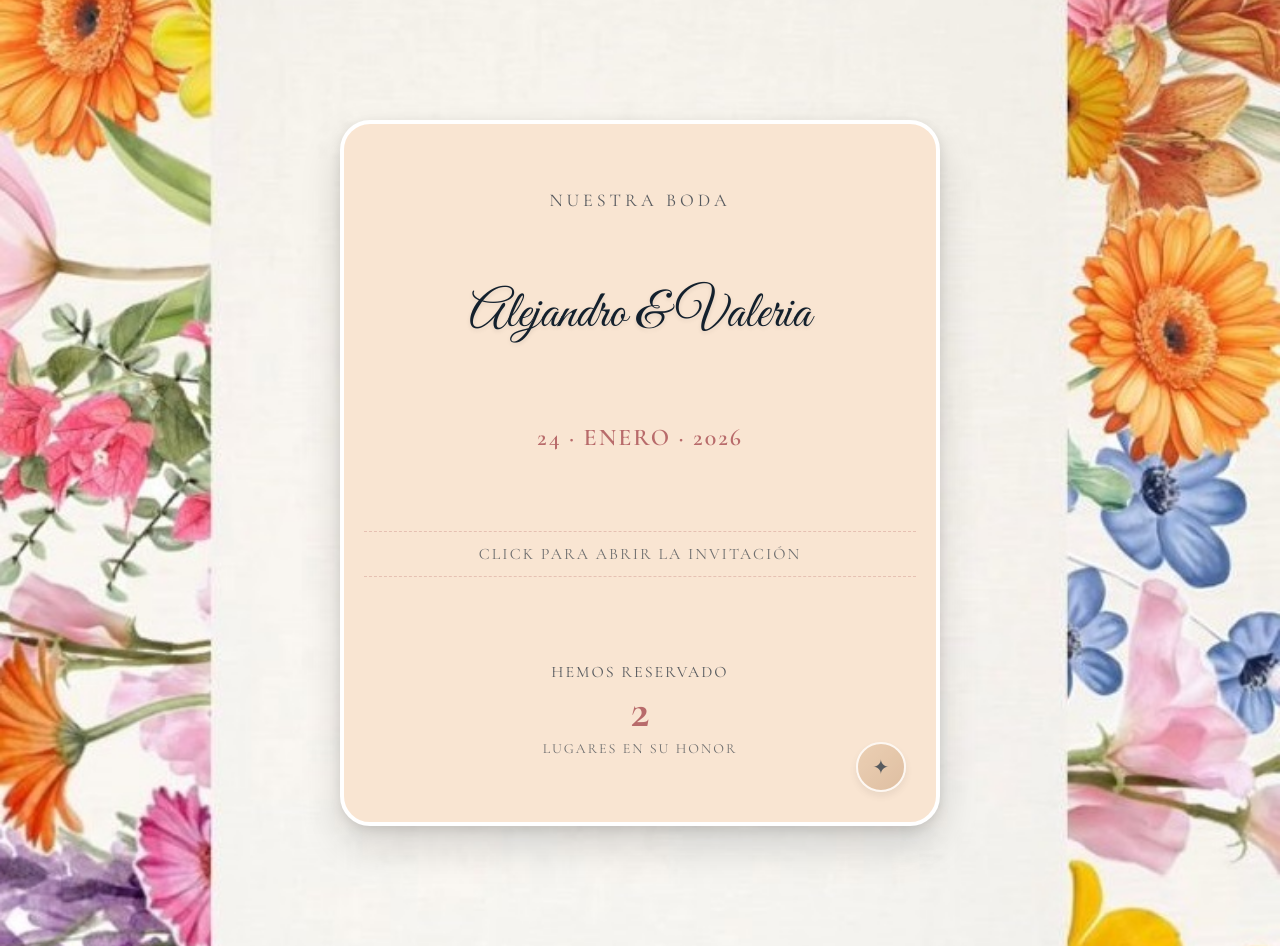
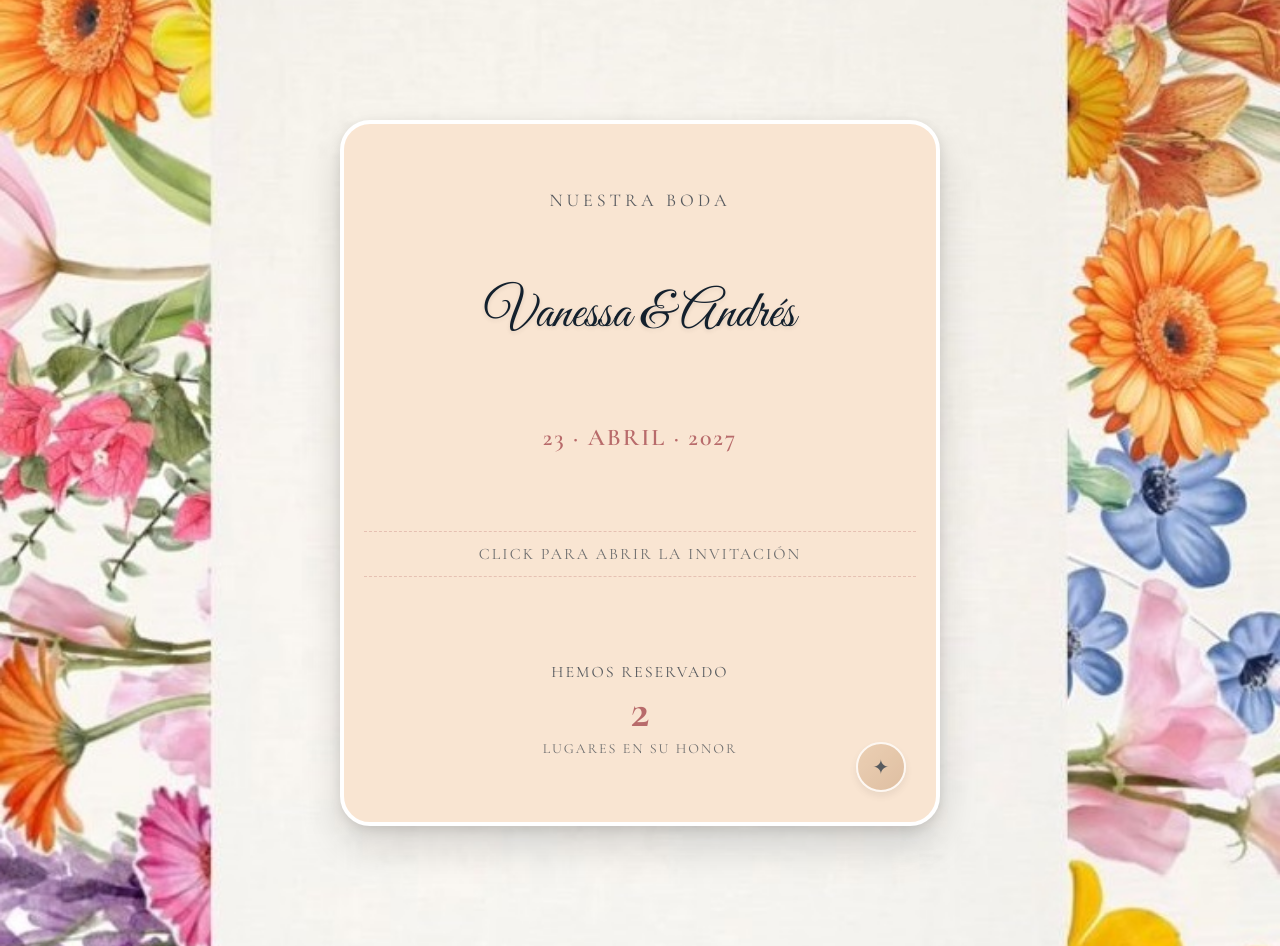
Before and after one commit to iandlocam/boda-rsvp-2027, a Next.js app: page / in a window 1280 px wide. Built offline with nearby package versions, Linux system fonts and the light colour scheme.

Commit message:
Update index.js

```diff
--- a/pages/index.js
+++ b/pages/index.js
@@ -512,7 +512,7 @@ export default function Home() {
   const router = useRouter();
 
   // 🔴 CAMBIA ESTO POR TU FECHA REAL
-  const weddingDateMs = useMemo(() => new Date("2026-01-24T16:00:00").getTime(), []);
+  const weddingDateMs = useMemo(() => new Date("2027-04-23T16:00:00").getTime(), []);
 
   const [timeLeft, setTimeLeft] = useState({ days: 0, hours: 0, minutes: 0, seconds: 0 });
 
@@ -1234,7 +1234,7 @@ export default function Home() {
   return (
     <>
       <Head>
-        <title>Alejandro &amp; Valeria — 24 enero 2026</title>
+        <title>Vanessa &amp; Andrés — 23 Abril 2027</title>
         <link rel="preconnect" href="https://fonts.googleapis.com" />
         <link rel="preconnect" href="https://fonts.gstatic.com" crossOrigin="true" />
         <link
@@ -1267,12 +1267,12 @@ export default function Home() {
 
                 {/* 🔴 CAMBIA ESTOS NOMBRES */}
                 <div style={styles.envelopeNames}>
-                  Alejandro & Valeria
+                  Vanessa & Andrés
                 </div>
 
                 {/* 🔴 CAMBIA ESTA FECHA */}
                 <div style={styles.envelopeDate}>
-                  24 · ENERO · 2026
+                  23 · ABRIL · 2027
                 </div>
 
                 {/* CLICK PARA ABRIR */}
@@ -1308,7 +1308,7 @@ export default function Home() {
             <FloralCorners />
             <div style={styles.smallCaps}>Nuestra boda</div>
             {/* 🔴 CAMBIA ESTOS NOMBRES TAMBIÉN */}
-            <h1 style={nameStyleObj}>Alejandro &amp; Valeria</h1>
+            <h1 style={nameStyleObj}>Vanessa &amp; Andrés</h1>
             <div style={styles.subtitle}>Jiutepec, Morelos · Jardín Maroma</div>
 
             <div style={styles.quote}>
```
